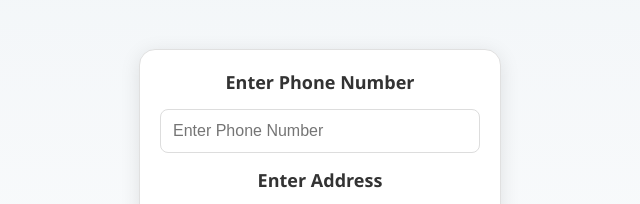
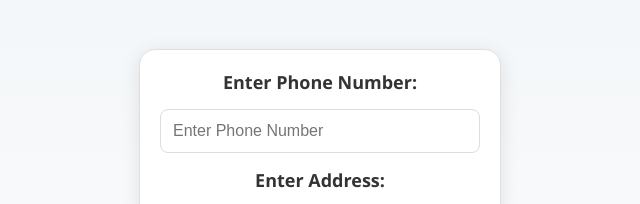
Before and after one commit to Akagaowisg288akajhah/Akagaowisg288akajhah.github.io, a plain HTML site: page index.html in a window 1280 px wide. Shown: the part 196-400 px from the top of the page, 320-960 px from the left. Drawn offline with Linux system fonts and the light colour scheme.

Commit message:
Update index.html

```diff
--- a/index.html
+++ b/index.html
@@ -123,15 +123,15 @@
     <img src="1.jpg" alt="Top Image" class="top-image">
 
     <div class="box" id="infoBox">
-        <h2>Enter Phone Number</h2>
+        <h2>Enter Phone Number:</h2>
         <input type="number" id="phone" placeholder="Enter Phone Number" maxlength="10" oninput="limitInputLength(this)">
-        <h2>Enter Address</h2>
+        <h2>Enter Address:</h2>
         <input type="text" id="address" placeholder="Enter Address">
         <button onclick="updateInfo()">Update Address</button>
     </div>
 
     <div class="box processing" id="processingMessage">
-        Processing, please wait <span id="dots">._</span>
+        Processing, please wait <span id="dots">.</span>
     </div>
 
     <div class="box success" id="successMessage">
```
